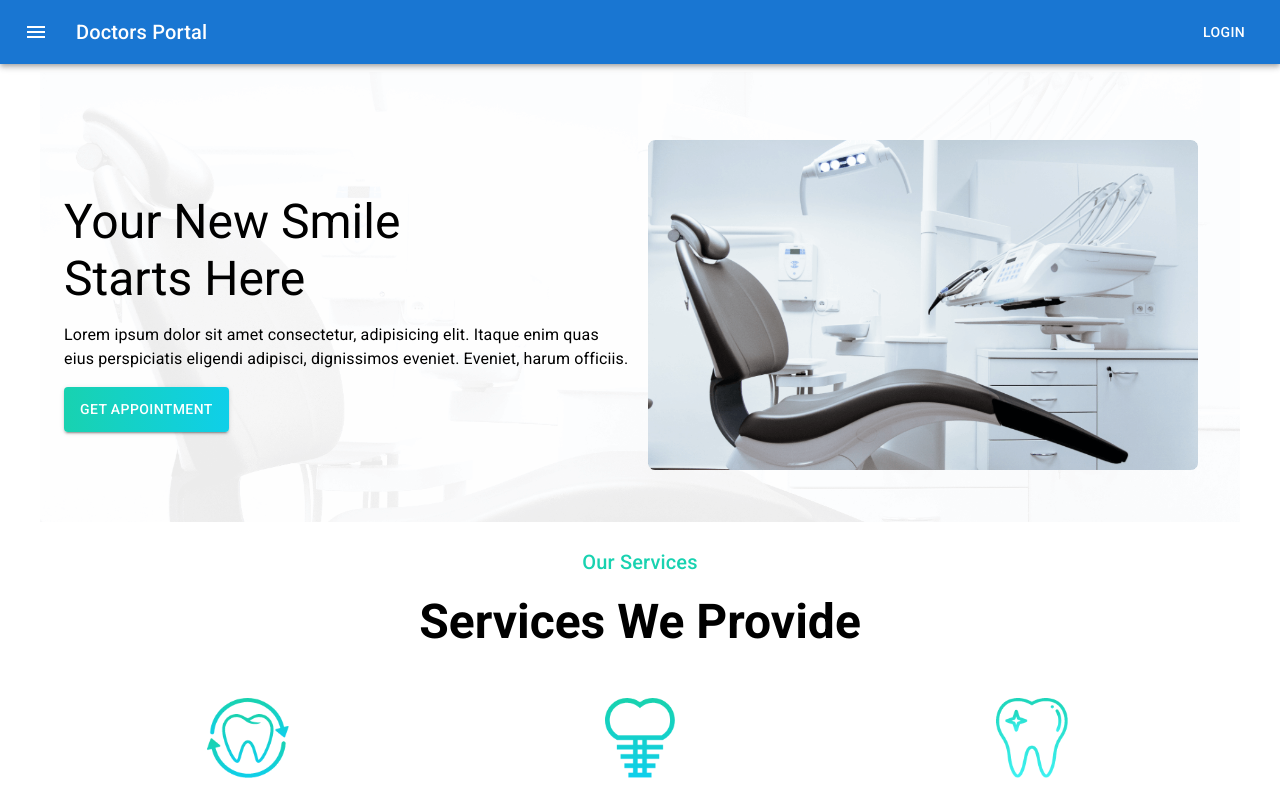
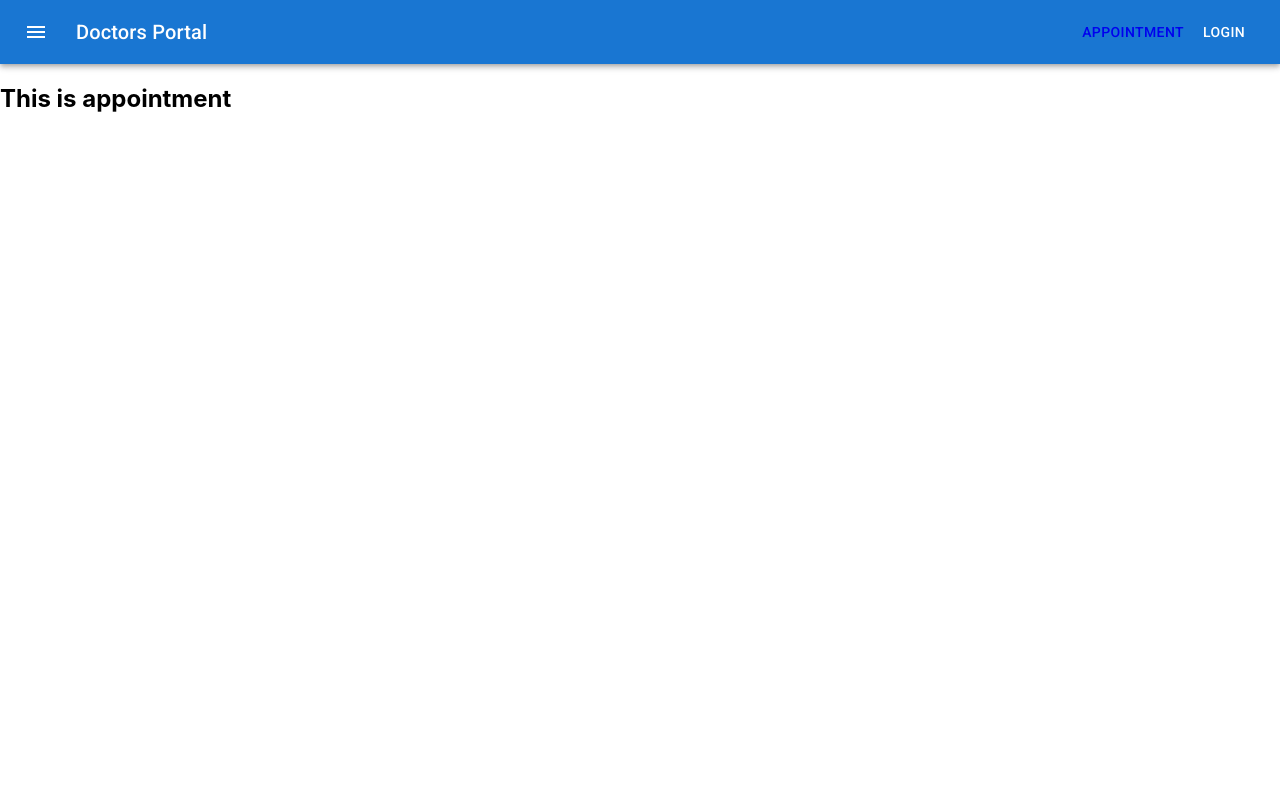
Before and after one commit to Jahid0178/Doctor-portal-client, a React (Create React App) app: page /appointment in a window 1280 px wide. Shown: the top 798 px of the page. Built offline with nearby package versions, Linux system fonts and the light colour scheme.

Commit message:
added appointment

```diff
--- a/src/App.js
+++ b/src/App.js
@@ -1,17 +1,21 @@
 import { BrowserRouter as Router, Switch, Route } from "react-router-dom";
 import "./App.css";
 import Home from "./Pages/Home/Home/Home";
+import Appointment from "./Pages/Appointment/Appointment";
 
 function App() {
   return (
     <div>
       <Router>
         <Switch>
+          <Route exact path="/">
+            <Home></Home>
+          </Route>
           <Route path="/home">
-            <Home />
+            <Home></Home>
           </Route>
-          <Route>
-            <Home />
+          <Route path="/appointment">
+            <Appointment></Appointment>
           </Route>
         </Switch>
       </Router>
--- /dev/null
+++ b/src/Pages/Appointment/Appointment.js
@@ -0,0 +1,13 @@
+import React from "react";
+import Navigation from "../Shared/Navigation/Navigation";
+
+const Appointment = () => {
+  return (
+    <div>
+      <Navigation></Navigation>
+      <h2>This is appointment</h2>
+    </div>
+  );
+};
+
+export default Appointment;
--- a/src/Pages/Shared/Navigation/Navigation.js
+++ b/src/Pages/Shared/Navigation/Navigation.js
@@ -7,6 +7,7 @@ import Button from "@mui/material/Button";
 import IconButton from "@mui/material/IconButton";
 import MenuIcon from "@mui/icons-material/Menu";
 import "./Navigation.css";
+import { Link } from "react-router-dom";
 
 const Navigation = () => {
   return (
@@ -25,6 +26,9 @@ const Navigation = () => {
           <Typography variant="h6" component="div" sx={{ flexGrow: 1 }}>
             Doctors Portal
           </Typography>
+          <Link to="/appointment">
+            <Button color="inherit">Appointment</Button>
+          </Link>
           <Button color="inherit">Login</Button>
         </Toolbar>
       </AppBar>
```
Also changed, not shown: src/Pages/Appointment/AppointmentHeader/AppointmentHeader.js (added, +11 -0 lines), src/Pages/Appointment/AvailableAppointment/AvailableAppointment.js (added, +11 -0 lines).
